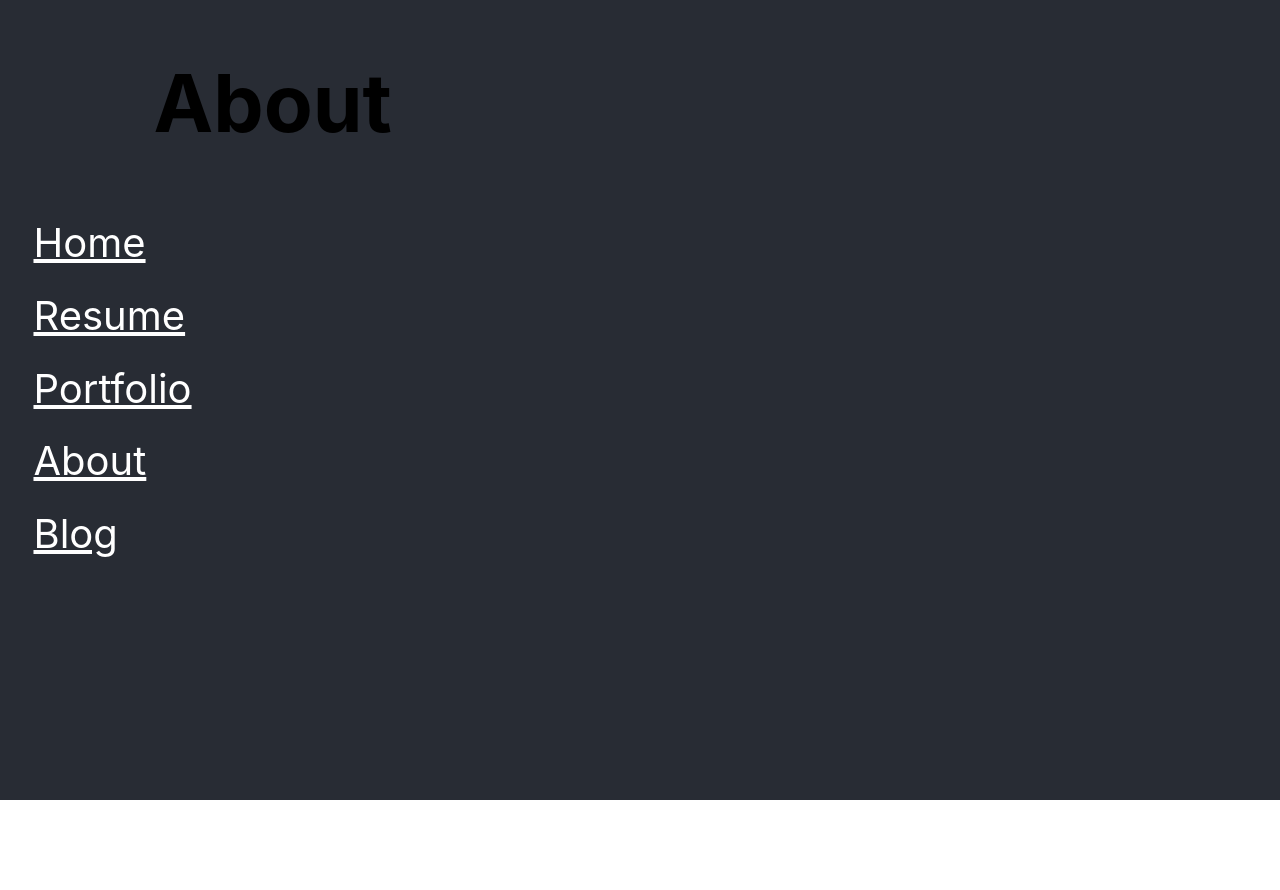
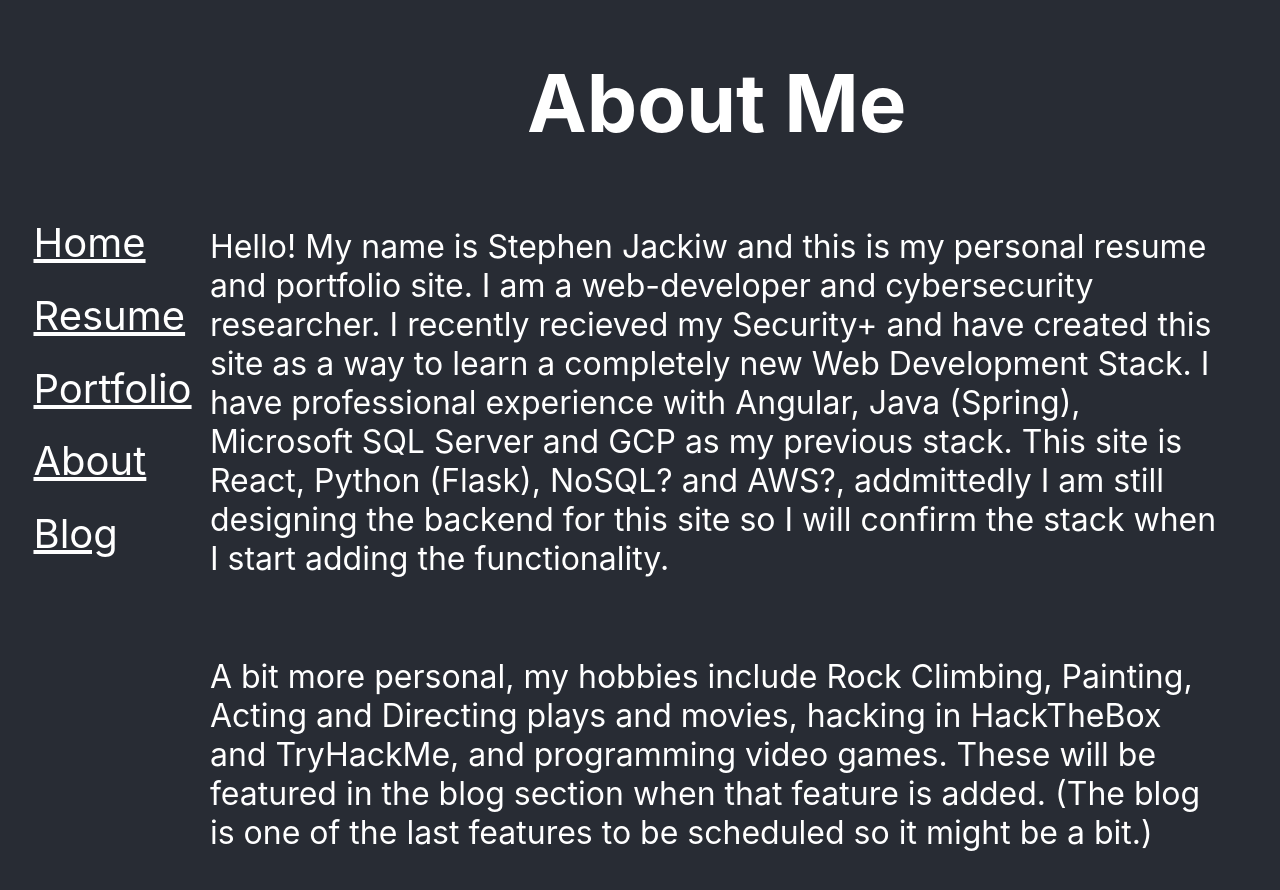
Before and after one commit to cannibalisticwalrus/cannibalisticwalrus.github.io, a React (Create React App) app: page /About in a window 1280 px wide. Shown: the top 890 px of the page. Before the commit the page ends 800 px from the top, so only its background shows below. Built offline with nearby package versions, Linux system fonts and the light colour scheme.

Commit message:
Added Descriptions for the About page

```diff
--- /dev/null
+++ b/src/pages/About/About.scss
@@ -0,0 +1,15 @@
+.AboutRoot{
+    color: white;
+    display: flex;
+    flex-direction: column;
+    justify-content: center;
+}
+
+.AboutHeader{
+    align-self: center;
+}
+
+.AboutDescriptionBlock{
+    font-size: 2rem;
+    margin: 2% 5% 5% 5%;
+}
--- a/src/pages/About/About.tsx
+++ b/src/pages/About/About.tsx
@@ -1,5 +1,28 @@
+import "./About.scss";
+
 const About = () => {
-    return <h1>About</h1>;
-  };
+  return (
+    <div className="AboutRoot">
+      <h1 className="AboutHeader">About Me</h1>
+      <div className="AboutDescriptionBlock">
+        Hello! My name is Stephen Jackiw and this is my personal resume and
+        portfolio site. I am a web-developer and cybersecurity researcher. I
+        recently recieved my Security+ and have created this site as a way to
+        learn a completely new Web Development Stack. I have professional
+        experience with Angular, Java (Spring), Microsoft SQL Server and GCP as
+        my previous stack. This site is React, Python (Flask), NoSQL? and AWS?,
+        addmittedly I am still designing the backend for this site so I will
+        confirm the stack when I start adding the functionality.
+      </div>
+      <div className="AboutDescriptionBlock">
+        A bit more personal, my hobbies include Rock Climbing, Painting, Acting
+        and Directing plays and movies, hacking in HackTheBox and TryHackMe, and
+        programming video games. These will be featured in the blog section when
+        that feature is added. (The blog is one of the last features to be
+        scheduled so it might be a bit.)
+      </div>
+    </div>
+  );
+};
 
-  export default About;
+export default About;
```
Also changed, not shown: src/Ford_logo_flat.svg.png (added).
